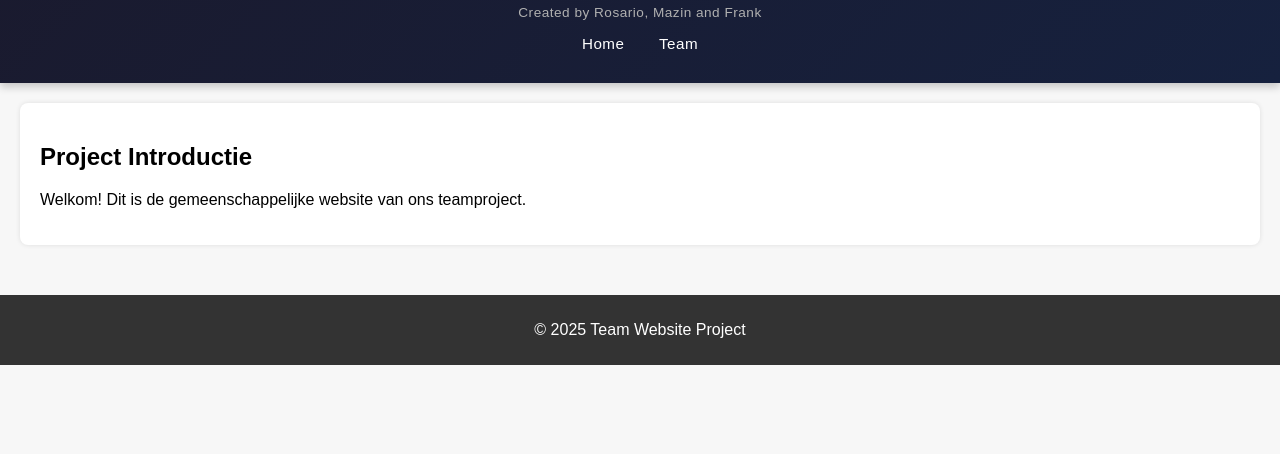
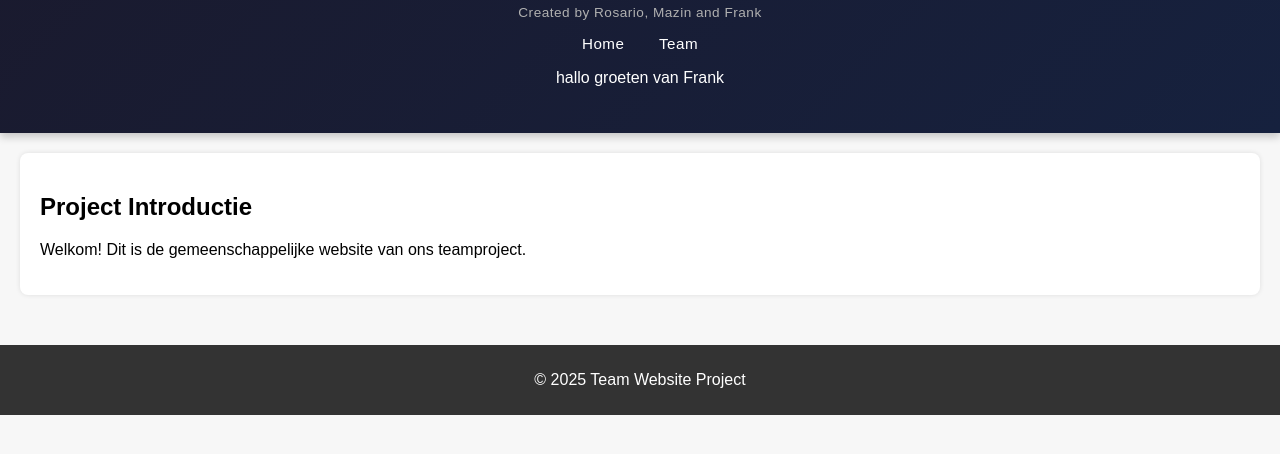
Before and after one commit to sudocollegemedia/2.6-skill-git-workflow, a plain HTML site: page index.html in a window 1280 px wide. Shown: the part 78-532 px from the top of the page. Drawn offline with Linux system fonts and the light colour scheme.

Commit message:
feautrehallo

```diff
--- a/index.html
+++ b/index.html
@@ -14,6 +14,7 @@
             <a href="index.html">Home</a>
             <a href="team.html">Team</a>
         </nav>
+        <p>hallo groeten van Frank</p>
     </header>
 
     <main>
```
